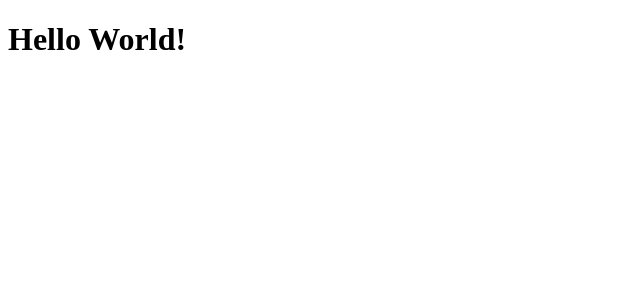
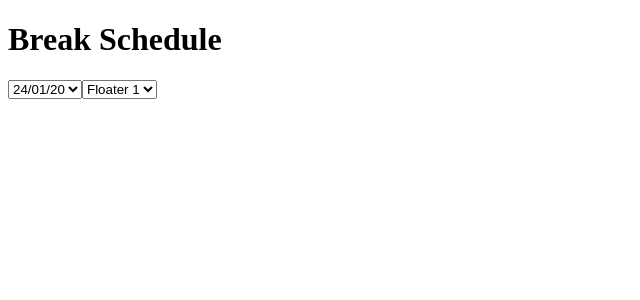
Before and after one commit to s3477631/FinalProject-FrontEnd, a React (Create React App) app: page / in a window 1280 px wide. Shown: the top 300 px of the page, without its empty margins (0-640 px from the left). Built offline with nearby package versions, Linux system fonts and the light colour scheme.

Commit message:
add select elements

```diff
--- a/src/components/App.js
+++ b/src/components/App.js
@@ -2,6 +2,19 @@ import React from "react"
 
 export default function App() {
     return (
-        <h1>Hello World!</h1>
+        <>
+            <h1>Break Schedule</h1>
+            <select>
+                <option value="1">24/01/20</option>
+                <option value="2">25/01/20</option>
+                <option value="3">26/01/20</option>
+                <option value="4">27/01/20</option>
+            </select>
+            <select>
+                <option value="1">Floater 1</option>
+                <option value="2">Floater 2</option>
+                <option value="3">Floater 3</option>
+            </select>
+        </>
     )
 }
```
